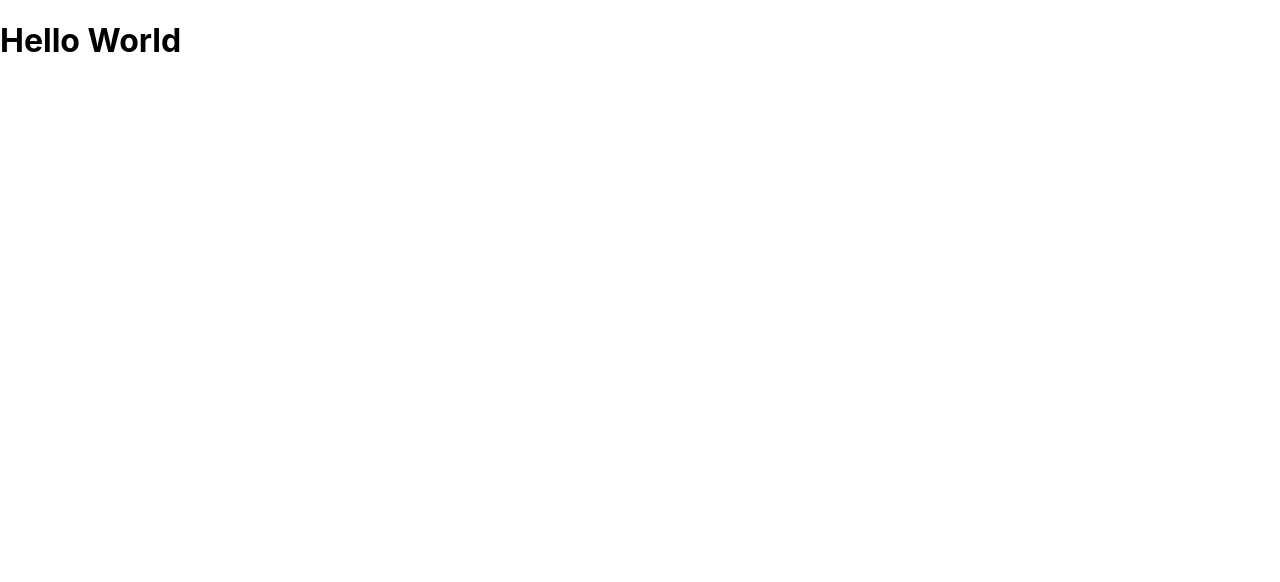
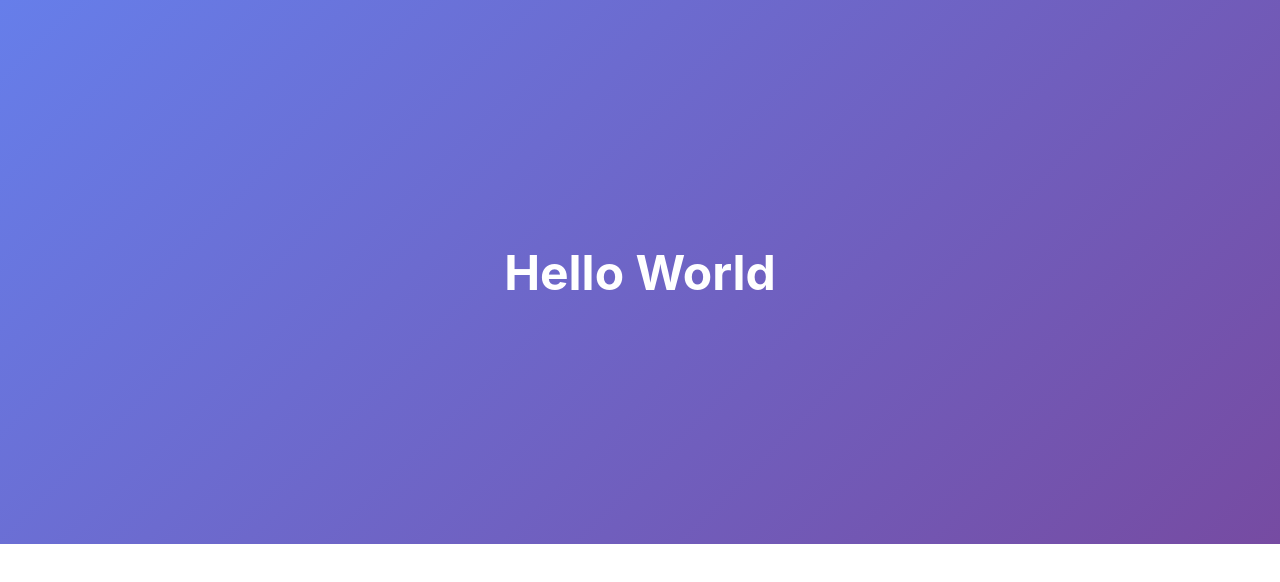
Before and after one commit to Camilo-Quiceno/camilo-quiceno.github.io, a React (Create React App) app: page / in a window 1280 px wide. Shown: the top 582 px of the page. Built offline with nearby package versions, Linux system fonts and the light colour scheme.

Commit message:
Adapting proyect to a new folder structure

```diff
--- a/src/components/Hero/Hero.js
+++ b/src/components/Hero/Hero.js
@@ -1,15 +1,16 @@
 import React from 'react';
-import { HeroDefaultProps } from './Hero.types';
+import styles from './Hero.module.css';
 
-
+const HeroDefaultProps = {
+  title: 'Bienvenido',
+};
 
 const Hero = ({title}) => {
   return (
-    <div className="hero">
+    <div className={styles.hero}>
       <h1>{title || HeroDefaultProps.title}</h1>
     </div>
   );
 };
 
-
 export default Hero;
--- /dev/null
+++ b/src/components/Hero/Hero.module.css
@@ -0,0 +1,22 @@
+.hero {
+  min-height: 60vh;
+  display: flex;
+  align-items: center;
+  justify-content: center;
+  background: linear-gradient(135deg, #667eea 0%, #764ba2 100%);
+  color: white;
+  text-align: center;
+  padding: 2rem;
+}
+
+.hero h1 {
+  font-size: 3rem;
+  margin: 0;
+  font-weight: 700;
+}
+
+@media (max-width: 768px) {
+  .hero h1 {
+    font-size: 2rem;
+  }
+}
--- a/src/components/Hero/Hero.types.js
+++ /dev/null
@@ -1,3 +0,0 @@
-export const HeroDefaultProps = {
-    title: 'Bienvenido',
-  };
--- /dev/null
+++ b/src/components/Hero/index.js
@@ -0,0 +1 @@
+export { default } from './Hero';
```
Also changed, not shown: 2 other files (tests, documents, lock files or other folders).
